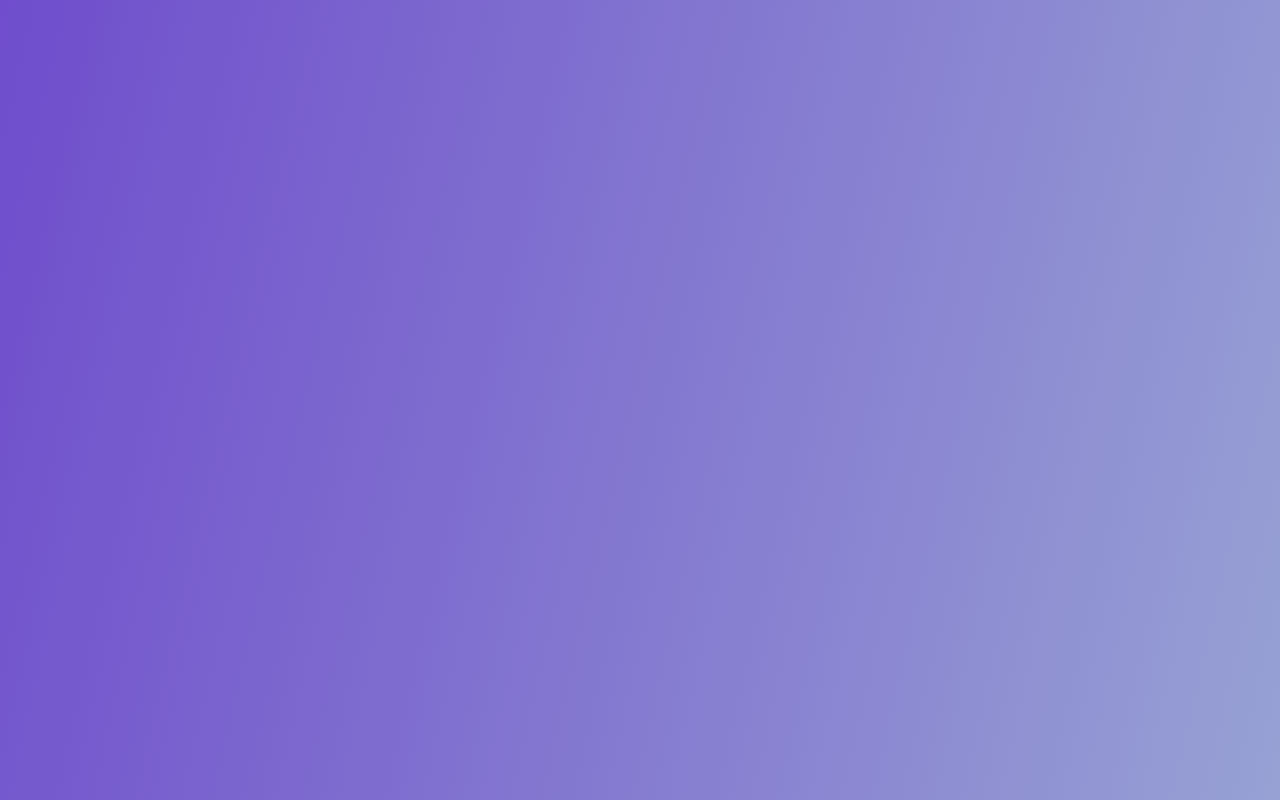
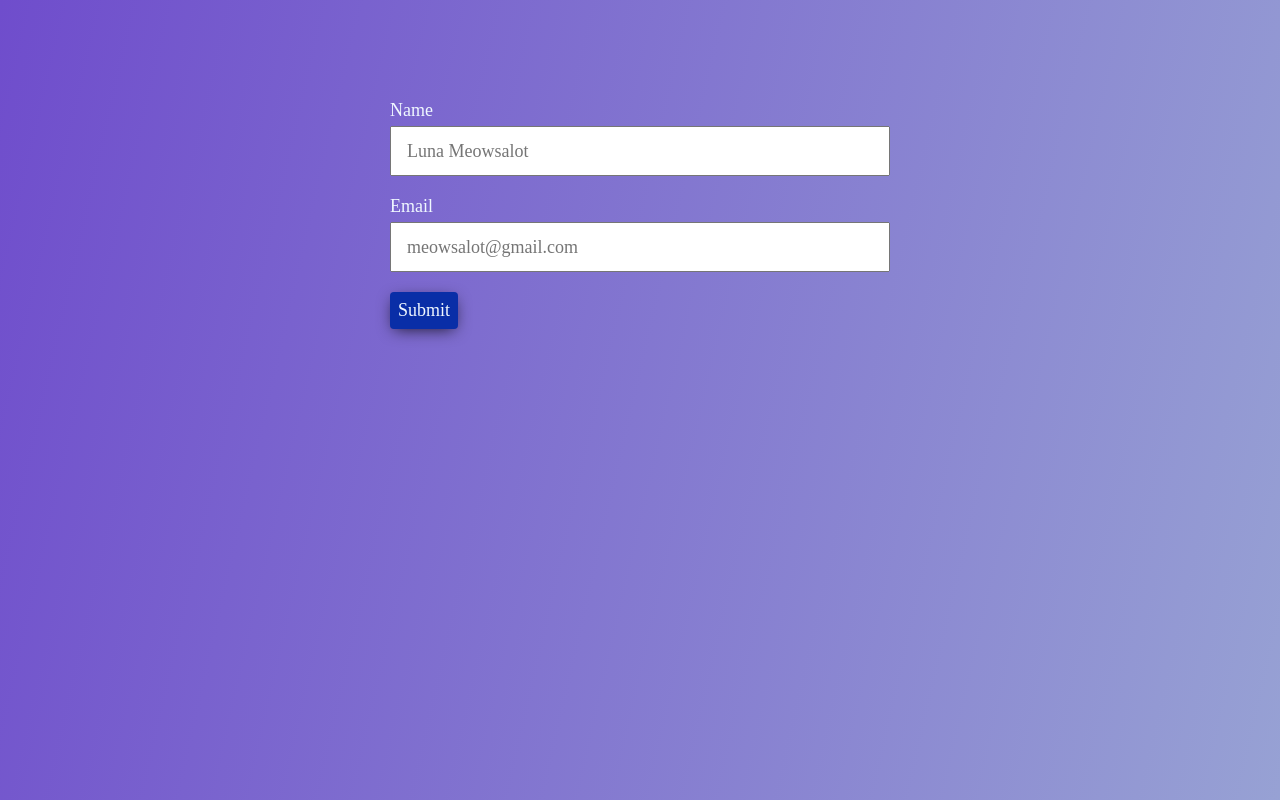
Before and after one commit to serhatbek/redux-add-user, a React (Create React App) app: page /redux-add-user/edit-user/1 in a window 1280 px wide. Before the commit this address had no page. Built offline with nearby package versions, Linux system fonts and the light colour scheme.

Commit message:
Add user, edit user, form components

```diff
--- a/src/App.js
+++ b/src/App.js
@@ -2,6 +2,7 @@ import './App.scss';
 import { Routes, Route } from 'react-router-dom';
 import UsersList from './components/UserList/UsersList';
 import AddUser from './components/AddUser/AddUser';
+import EditUser from './components/EditUser/EditUser';
 
 function App() {
   return (
@@ -10,6 +11,7 @@ function App() {
         <Routes>
           <Route path='/redux-add-user' element={<UsersList />} />
           <Route path='/redux-add-user/add-user' element={<AddUser />} />
+          <Route path='/redux-add-user/edit-user/:id' element={<EditUser />} />
         </Routes>
       </div>
     </main>
--- a/src/components/AddUserForm/AddUserForm.js
+++ b/src/components/AddUserForm/AddUserForm.js
@@ -1,13 +1,38 @@
 import './AddUserForm.scss';
 import Input from '../Input/Input';
+import Button from '../Button/Button';
+import { useState } from 'react';
+import { useNavigate } from 'react-router-dom';
 
 const AddUserForm = () => {
+  const navigate = useNavigate();
+  const [values, setValues] = useState({
+    name: '',
+    email: '',
+  });
+
+  const handleAddUser = (e) => {
+    e.preventDefault();
+    console.log(values);
+    setValues({ name: '', email: '' });
+    navigate('/redux-add-user');
+  };
+
   return (
     <div className='add-user'>
       <Input
         label='Name'
+        value={values.name}
+        onChange={(e) => setValues({ ...values, name: e.target.value })}
         inputProps={{ type: 'text', placeholder: 'Luna Meowsalot' }}
       />
+      <Input
+        label='Email'
+        value={values.email}
+        onChange={(e) => setValues({ ...values, email: e.target.value })}
+        inputProps={{ type: 'email', placeholder: 'meowsalot@gmail.com' }}
+      />
+      <Button onClick={handleAddUser}>Submit</Button>
     </div>
   );
 };
--- a/src/components/Button/Button.scss
+++ b/src/components/Button/Button.scss
@@ -12,7 +12,5 @@
   &:hover {
     transform: translateY(-1px);
     background-color: #4870f1;
-
-    transform: rotate(360deg);
   }
 }
--- /dev/null
+++ b/src/components/EditUser/EditUser.js
@@ -0,0 +1,44 @@
+import './EditUser.scss';
+// import { useNavigate } from 'react-router-dom';
+// import Input from '../Input/Input';
+// import Button from '../Button/Button';
+// import { useState } from 'react';
+import AddUserForm from '../AddUserForm/AddUserForm';
+
+const EditUser = () => {
+  // const navigate = useNavigate();
+  // const [values, setValues] = useState({
+  //   name: '',
+  //   email: '',
+  // });
+
+  // const handleAddUser = (e) => {
+  //   e.preventDefault();
+  //   console.log(values);
+  //   setValues({ name: '', email: '' });
+  //   navigate('/redux-add-user');
+  // };
+
+  return (
+    <section className='edit-user'>
+      <AddUserForm />
+    </section>
+    // <div className='add-user'>
+    //   <Input
+    //     label='Name'
+    //     value={values.name}
+    //     onChange={(e) => setValues({ ...values, name: e.target.value })}
+    //     inputProps={{ type: 'text', placeholder: 'Luna Meowsalot' }}
+    //   />
+    //   <Input
+    //     label='Email'
+    //     value={values.email}
+    //     onChange={(e) => setValues({ ...values, email: e.target.value })}
+    //     inputProps={{ type: 'email', placeholder: 'meowsalot@gmail.com' }}
+    //   />
+    //   <Button onClick={handleAddUser}>Submit</Button>
+    // </div>
+  );
+};
+
+export default EditUser;
--- /dev/null
+++ b/src/components/EditUser/EditUser.scss
@@ -0,0 +1,6 @@
+.edit-user {
+  height: 100vh;
+  padding: 100px 0;
+  display: flex;
+  justify-content: center;
+}
--- a/src/components/Input/Input.scss
+++ b/src/components/Input/Input.scss
@@ -1,6 +1,7 @@
 .input {
   display: flex;
   flex-direction: column;
+  margin-bottom: 20px;
 
   > label {
     color: aliceblue;
--- a/src/components/UserCard/UserCard.js
+++ b/src/components/UserCard/UserCard.js
@@ -1,7 +1,8 @@
 import './UserCard.scss';
 import { FaEdit, FaTrashAlt } from 'react-icons/fa';
+import { Link } from 'react-router-dom';
 
-const UserCard = ({ name, email }) => {
+const UserCard = ({ id, name, email }) => {
   return (
     <div className='user-card'>
       <div className='user-card__left'>
@@ -9,12 +10,17 @@ const UserCard = ({ name, email }) => {
         <span>{email}</span>
       </div>
       <div className='user-card__right'>
+        <Link to={`/redux-add-user/edit-user/${id}`}>
           <button>
             <FaEdit className='btn-icon' />
           </button>
+        </Link>
+
+        <Link>
           <button>
             <FaTrashAlt className='btn-icon' />
           </button>
+        </Link>
       </div>
     </div>
   );
--- a/src/components/UserCard/UserCard.scss
+++ b/src/components/UserCard/UserCard.scss
@@ -19,7 +19,7 @@
   }
 
   &__right {
-    > button {
+    > a button {
       background: transparent;
       border: none;
 
```
Lines whose indentation alone changed are shown as unchanged.
